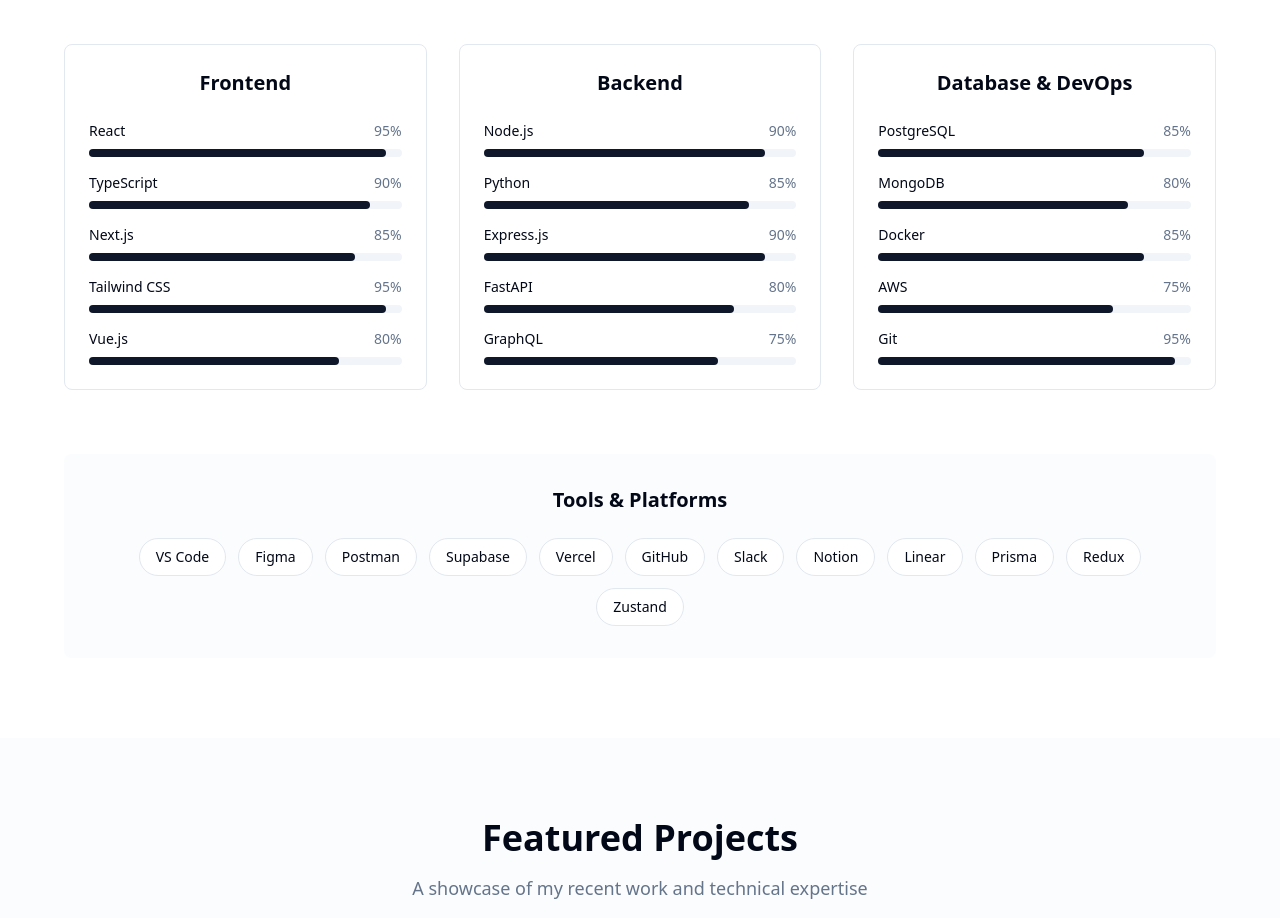
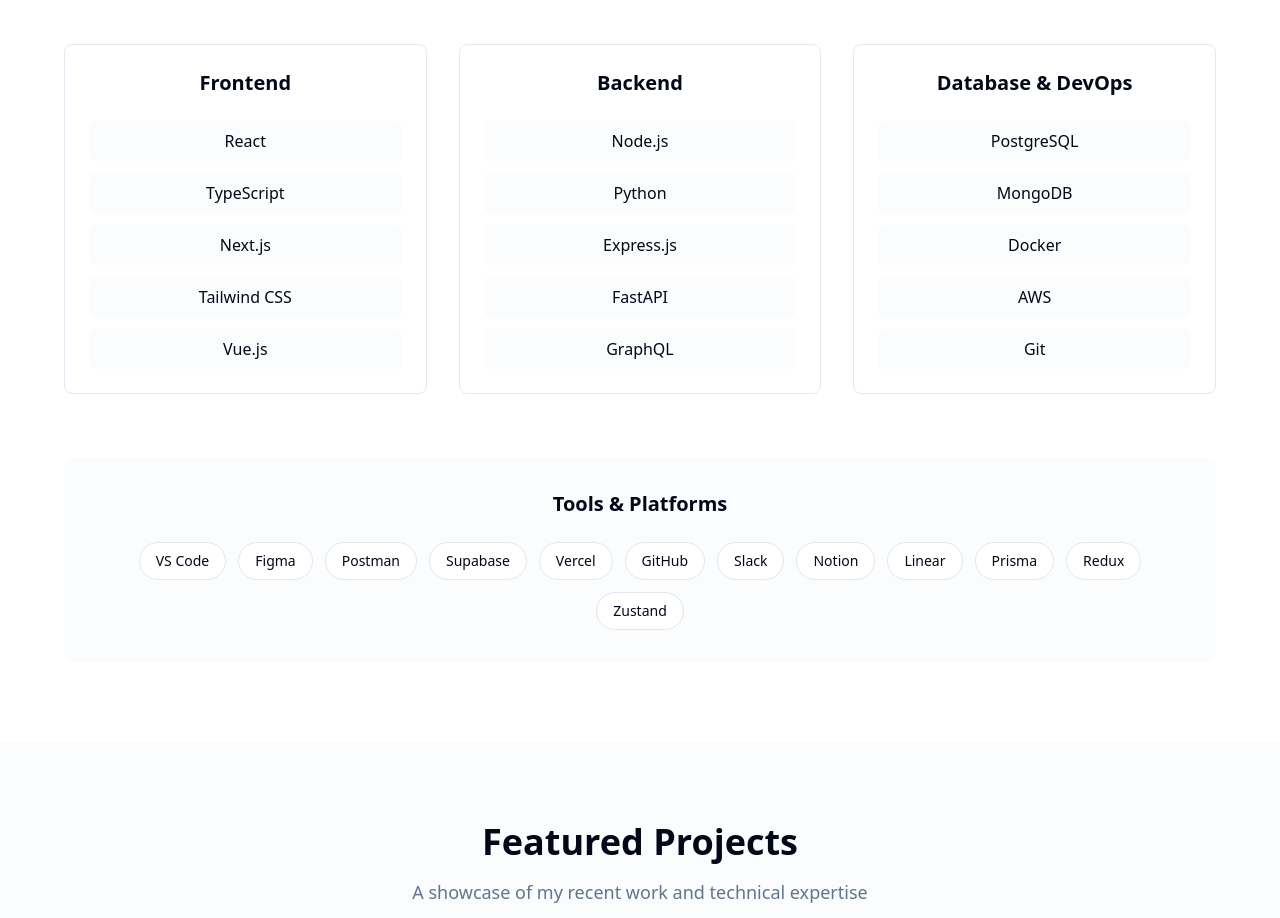
Before and after one commit to Akash8710/myportfolio, a React (Vite) app: page / in a window 1280 px wide. Shown: the part 1820-2738 px from the top of the page. Built offline with nearby package versions, Linux system fonts and the light colour scheme.

Commit message:
Remove skill level indicators
Remove the skill level indicators and only display skill names.

```diff
--- a/src/components/Skills.tsx
+++ b/src/components/Skills.tsx
@@ -4,31 +4,31 @@ const Skills = () => {
     {
       title: "Frontend",
       skills: [
-        { name: "React", level: 95 },
-        { name: "TypeScript", level: 90 },
-        { name: "Next.js", level: 85 },
-        { name: "Tailwind CSS", level: 95 },
-        { name: "Vue.js", level: 80 }
+        "React",
+        "TypeScript",
+        "Next.js",
+        "Tailwind CSS",
+        "Vue.js"
       ]
     },
     {
       title: "Backend",
       skills: [
-        { name: "Node.js", level: 90 },
-        { name: "Python", level: 85 },
-        { name: "Express.js", level: 90 },
-        { name: "FastAPI", level: 80 },
-        { name: "GraphQL", level: 75 }
+        "Node.js",
+        "Python",
+        "Express.js",
+        "FastAPI",
+        "GraphQL"
       ]
     },
     {
       title: "Database & DevOps",
       skills: [
-        { name: "PostgreSQL", level: 85 },
-        { name: "MongoDB", level: 80 },
-        { name: "Docker", level: 85 },
-        { name: "AWS", level: 75 },
-        { name: "Git", level: 95 }
+        "PostgreSQL",
+        "MongoDB",
+        "Docker",
+        "AWS",
+        "Git"
       ]
     }
   ];
@@ -57,23 +57,13 @@ const Skills = () => {
                 <h3 className="text-xl font-semibold text-foreground mb-6 text-center">
                   {category.title}
                 </h3>
-                <div className="space-y-4">
+                <div className="grid grid-cols-1 gap-3">
                   {category.skills.map((skill, skillIndex) => (
-                    <div key={skillIndex}>
-                      <div className="flex justify-between items-center mb-2">
-                        <span className="text-sm font-medium text-foreground">
-                          {skill.name}
-                        </span>
-                        <span className="text-sm text-muted-foreground">
-                          {skill.level}%
-                        </span>
-                      </div>
-                      <div className="w-full bg-muted rounded-full h-2">
-                        <div
-                          className="bg-primary h-2 rounded-full transition-all duration-1000 ease-out"
-                          style={{ width: `${skill.level}%` }}
-                        />
-                      </div>
+                    <div
+                      key={skillIndex}
+                      className="text-center px-4 py-2 bg-muted/30 rounded-md text-foreground font-medium"
+                    >
+                      {skill}
                     </div>
                   ))}
                 </div>
```
